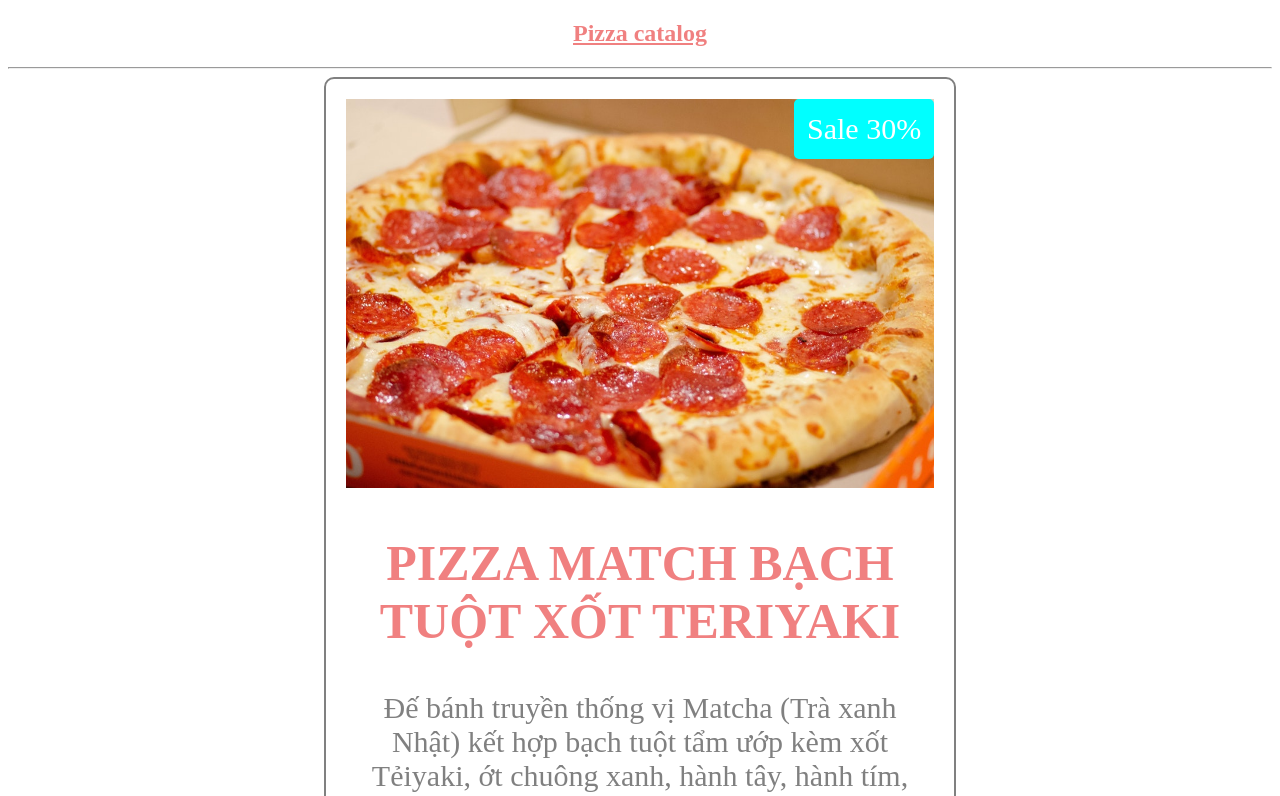
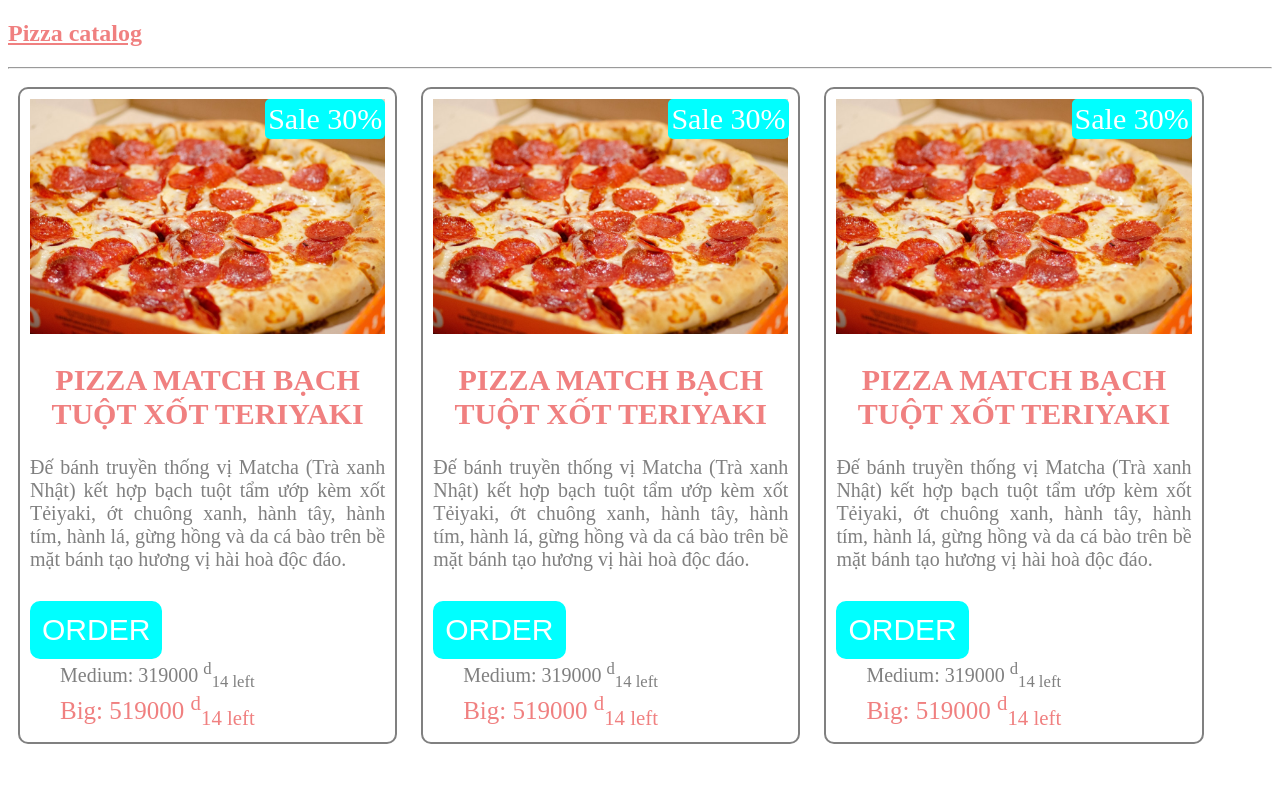
Before and after one commit to frontie/pizza-order, a plain HTML site: page index.html in a window 1280 px wide. Shown: the top 796 px of the page. Drawn offline with Linux system fonts and the light colour scheme.

Commit message:
tuannguyen: Fix css, without float
lmao

```diff
--- a/assets/main.css
+++ b/assets/main.css
@@ -1,8 +1,6 @@
   /* PIZZA CATALOG SECTION */
 
-  .pizza-list-section {
-      text-align: center;
-  }
+  .pizza-list-section {}
 
   .pizza-list-section h2 {
       color: lightcoral;
@@ -14,12 +12,13 @@
   }
 
   .page {
-      width: 50%;
+      width: 30%;
       display: inline-block;
+      padding: 10px;
   }
 
   .border {
-      padding: 20px 20px 20px 20px;
+      padding: 10px 10px 10px 10px;
       display: inline-block;
       border-style: solid;
       border-width: 2px;
@@ -40,43 +39,48 @@
       color: white;
       font-size: 30px;
       position: absolute;
-      padding: 10px;
-      margin-left: -140px;
+      margin-left: -120px;
   }
 
   .pizza-header {
       color: lightcoral;
-      font-size: 50px;
+      font-size: 30px;
+      text-align: center;
   }
 
   .pizza-description {
-      font-size: 30px;
+      font-size: 20px;
       color: grey;
-      padding-bottom: 100px;
+      padding-bottom: 10px;
+      text-align: justify;
   }
 
   .pizza-button {
-      font-size: 40px;
+      padding: 10px;
+      font-size: 30px;
       color: white;
       border-style: solid;
       background-color: aqua;
       border-radius: 10px;
       border-color: aqua;
-      padding: 20px;
-      float: left;
-      display: inline-nlock;
+      /* float: left; */
+      vertical-align: 10px;
+  }
+
+  .price-tag {
+      display: inline-block;
+      margin: 0;
+      padding-left: 30px;
   }
 
   .pizza-medium-size {
-      font-size: 25px;
-      display: inline;
+      font-size: 20px;
       color: grey;
-      padding-left: 30px;
+      margin: 0;
   }
 
   .pizza-big-size {
-      font-size: 30px;
-      display: inline-block;
+      font-size: 25px;
       color: lightcoral;
-      padding-left: 30px;
+      margin: 0;
   }
--- a/index.html
+++ b/index.html
@@ -22,13 +22,13 @@
 
                     <h1 class="pizza-header">PIZZA MATCH BẠCH TUỘT XỐT TERIYAKI</h1>
                     <p class="pizza-description">
-                        Đế bánh truyền thống vị Matcha (Trà xanh Nhật) kết hợp bạch tuột tẩm ướp kèm xốt Tẻiyaki, ớt chuông xanh, hành tây, hành tím, hành lá, gừng hồng và da cá bào trên bề mặt bánh tạo hương vị hài hoà độc đáo. Đế bánh truyền thống vị Matcha (Trà xanh Nhật)
-                        kết hợp bạch tuột tẩm ướp kèm xốt Tẻiyaki, ớt chuông xanh, hành tây, hành tím, hành lá, gừng hồng và da cá bào trên bề mặt bánh tạo hương vị hài hoà độc đáo.
+                        Đế bánh truyền thống vị Matcha (Trà xanh Nhật) kết hợp bạch tuột tẩm ướp kèm xốt Tẻiyaki, ớt chuông xanh, hành tây, hành tím, hành lá, gừng hồng và da cá bào trên bề mặt bánh tạo hương vị hài hoà độc đáo.
                     </p>
-
                     <button class="pizza-button">
                                     ORDER
                                    </button>
+
+                    <div class="price-tag">
                         <p class="pizza-medium-size">
                             Medium: 319000 <sup>d</sup><sub>14 left</sub>
                         </p>
@@ -36,6 +36,56 @@
                             Big: 519000 <sup>d</sup><sub>14 left</sub>
                         </p>
                     </div>
+
+                </div>
+            </div>
+            <div class="page">
+                <div class="border">
+                    <img class="pizza-img" src="assets/images/pizza-demo.jpeg" />
+                    <span class="label-discount">Sale 30%</span>
+
+                    <h1 class="pizza-header">PIZZA MATCH BẠCH TUỘT XỐT TERIYAKI</h1>
+                    <p class="pizza-description">
+                        Đế bánh truyền thống vị Matcha (Trà xanh Nhật) kết hợp bạch tuột tẩm ướp kèm xốt Tẻiyaki, ớt chuông xanh, hành tây, hành tím, hành lá, gừng hồng và da cá bào trên bề mặt bánh tạo hương vị hài hoà độc đáo.
+                    </p>
+                    <button class="pizza-button">
+                                        ORDER
+                                       </button>
+
+                    <div class="price-tag">
+                        <p class="pizza-medium-size">
+                            Medium: 319000 <sup>d</sup><sub>14 left</sub>
+                        </p>
+                        <p class="pizza-big-size">
+                            Big: 519000 <sup>d</sup><sub>14 left</sub>
+                        </p>
+                    </div>
+
+                </div>
+            </div>
+            <div class="page">
+                <div class="border">
+                    <img class="pizza-img" src="assets/images/pizza-demo.jpeg" />
+                    <span class="label-discount">Sale 30%</span>
+
+                    <h1 class="pizza-header">PIZZA MATCH BẠCH TUỘT XỐT TERIYAKI</h1>
+                    <p class="pizza-description">
+                        Đế bánh truyền thống vị Matcha (Trà xanh Nhật) kết hợp bạch tuột tẩm ướp kèm xốt Tẻiyaki, ớt chuông xanh, hành tây, hành tím, hành lá, gừng hồng và da cá bào trên bề mặt bánh tạo hương vị hài hoà độc đáo.
+                    </p>
+                    <button class="pizza-button">
+                                            ORDER
+                                           </button>
+
+                    <div class="price-tag">
+                        <p class="pizza-medium-size">
+                            Medium: 319000 <sup>d</sup><sub>14 left</sub>
+                        </p>
+                        <p class="pizza-big-size">
+                            Big: 519000 <sup>d</sup><sub>14 left</sub>
+                        </p>
+                    </div>
+
+                </div>
             </div>
     </main>
 </body>
```
Lines whose indentation alone changed are shown as unchanged.
